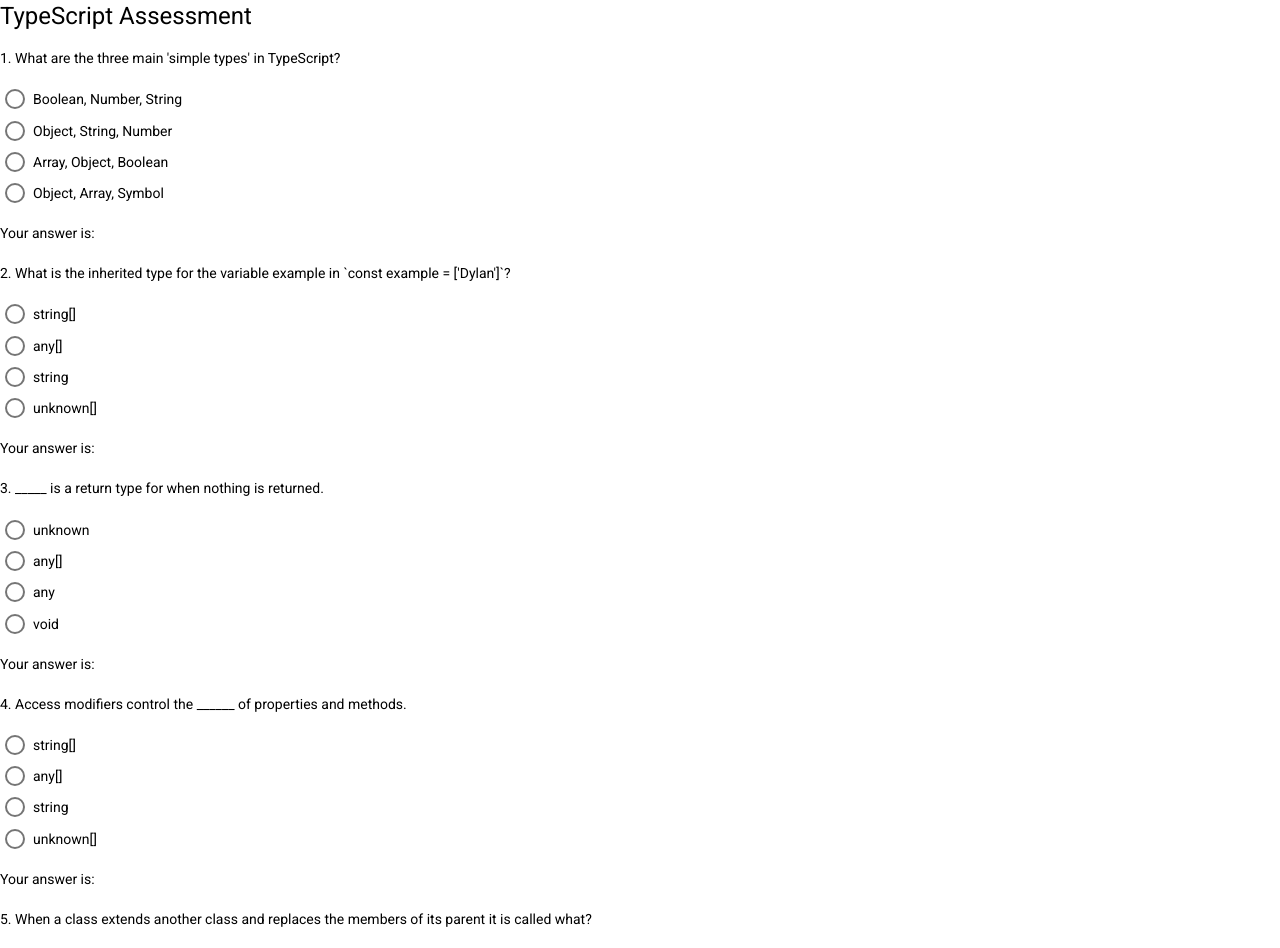
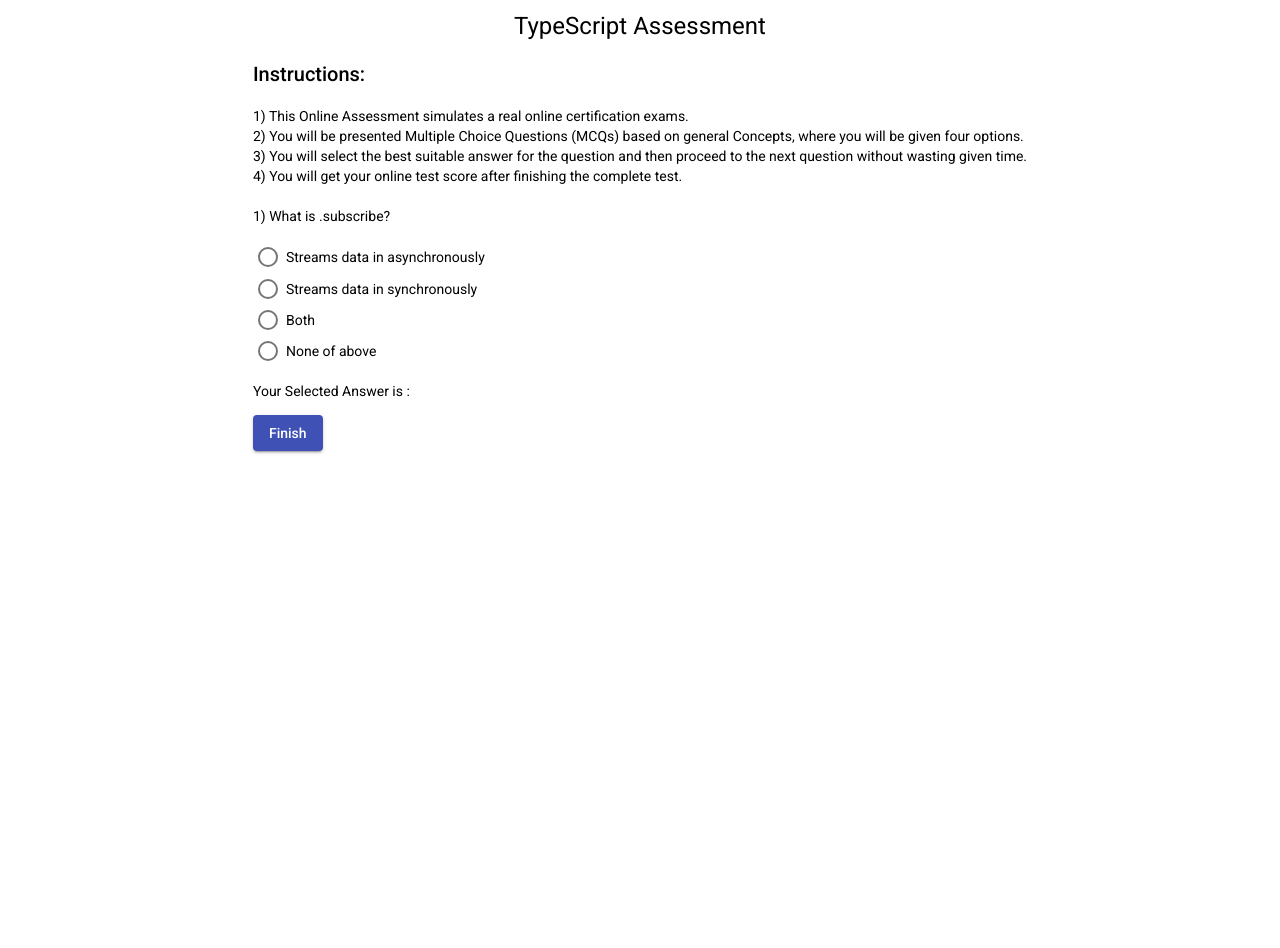
Before and after one commit to sanyogyadav/Online-Assessment, an Angular app: page /online-test in a window 1280 px wide. Shown: the top 948 px of the page. After the commit the page ends 800 px from the top, so only its background shows below. Built offline with nearby package versions, Linux system fonts and the light colour scheme.

Commit message:
[SANYOG]-Flex Functionality added and Routing Between components completed.

```diff
--- a/package.json
+++ b/package.json
@@ -15,6 +15,7 @@
     "@angular/common": "^14.2.0",
     "@angular/compiler": "^14.2.0",
     "@angular/core": "^14.2.0",
+    "@angular/flex-layout": "^14.0.0-beta.41",
     "@angular/forms": "^14.2.0",
     "@angular/material": "^13.0.0",
     "@angular/platform-browser": "^14.2.0",
--- a/src/app/app.module.ts
+++ b/src/app/app.module.ts
@@ -2,6 +2,7 @@ import { NgModule } from '@angular/core';
 import { FormsModule } from '@angular/forms';
 import { BrowserModule } from '@angular/platform-browser';
 
+import { FlexLayoutModule } from "@angular/flex-layout";
 import { AppRoutingModule } from './app-routing.module';
 import { AppComponent } from './app.component';
 import { FormComponentComponent } from './form-component/form-component.component';
@@ -26,7 +27,8 @@ import { FinishComponent } from './finish/finish.component';
     FormsModule,
     BrowserAnimationsModule,
     MatButtonModule,
-    MatRadioModule
+    MatRadioModule,
+    FlexLayoutModule
   ],
   providers: [],
   bootstrap: [AppComponent]
--- a/src/app/finish/finish.component.css
+++ b/src/app/finish/finish.component.css
@@ -0,0 +1,25 @@
+.parent{
+    height: 100%;
+    text-align: center;
+}
+.child{
+    height: 50%;
+    width: 50%;
+    border: 1px solid rgb(121, 119, 119);
+    border-radius: 6px;
+    margin-top: 200px;
+    /* // margin-left: 80px;
+    // margin-top: 40px;
+    // justify-content: space-around;
+    // background-color: aqua; */
+}
+
+h1{
+    text-align: center;
+    margin-top: 10px;
+}
+p{
+    margin-left: 15px;
+    margin-top: 30px;
+    margin-right: 15px;
+}
--- a/src/app/finish/finish.component.html
+++ b/src/app/finish/finish.component.html
@@ -1 +1,9 @@
-<p>Congratulations Assessment has been submitted.</p>
+<div class="parent" fxLayout="row" fxLayoutAlign="center center">
+    <div class="child" fxLayout="column" fxLayoutAlign="space-around center" >
+        <div>
+            <h1>Thankyou!!! </h1>
+            <p> Your Online Assessment has been submitted successfully. The Result of this assessment will be sent to your registered email id...</p>
+        </div>
+        <h3><a routerLink="../form-component">Return to the main page</a></h3>
+    </div>
+</div>
--- a/src/app/form-component/form-component.component.html
+++ b/src/app/form-component/form-component.component.html
@@ -3,7 +3,7 @@
     <form #login="ngForm" (ngSubmit)="submit(login)">
         <div class="form-group">
             <label for="firstname">FirstName</label><br>
-            <input required minlength="2" maxlength="12" type="text" name="firstname" class="form-control" #fname="ngModel" ngModel>
+            <input required minlength="2" maxlength="12" type="text" class="form-control" name="firstname" #fname="ngModel" ngModel>
             <div *ngIf = "fname.touched && fname.invalid" class="alert alert-danger">
                 <p *ngIf="fname.errors?.['required']">FirstName Required!!</p>
                 <p *ngIf="fname.errors?.['minlength']">Sorry! Short Username</p>
--- a/src/app/online-test/online-test.component.css
+++ b/src/app/online-test/online-test.component.css
@@ -8,3 +8,8 @@
 .example-radio-button {
     margin: 5px;
 }
+
+h1 {
+  text-align: center;
+    margin-top: 10px;
+}
--- a/src/app/online-test/online-test.component.html
+++ b/src/app/online-test/online-test.component.html
@@ -1,46 +1,23 @@
-<div class="container">
-    <h1>TypeScript Assessment</h1>
-    <label id="example-radio-group-label">1. What are the three main 'simple types' in TypeScript?</label>
-    <mat-radio-group aria-labelledby="example-radio-group-label" class="example-radio-group" [(ngModel)]="question1">
-        <mat-radio-button class="example-radio-button" *ngFor="let type of types" [value]="type">
-            {{type}}
-        </mat-radio-button>
-    </mat-radio-group>
-    <div>Your answer is: {{question1}}</div><br>
-
-    <label id="example-radio-group-label">2. What is the inherited type for the variable example in `const example =
-        ['Dylan']`?</label>
-    <mat-radio-group aria-labelledby="example-radio-group-label" class="example-radio-group" [(ngModel)]="question2">
-        <mat-radio-button class="example-radio-button" *ngFor="let inherit of inherits" [value]="inherit">
-            {{inherit}}
-        </mat-radio-button>
-    </mat-radio-group>
-    <div>Your answer is: {{question2}}</div><br>
-
-    <label id="example-radio-group-label">3. _____ is a return type for when nothing is returned.</label>
-    <mat-radio-group aria-labelledby="example-radio-group-label" class="example-radio-group" [(ngModel)]="question3">
-        <mat-radio-button class="example-radio-button" *ngFor="let return of returns" [value]="return">
-            {{return}}
-        </mat-radio-button>
-    </mat-radio-group>
-    <div>Your answer is: {{question3}}</div><br>
-
-    <label id="example-radio-group-label">4. Access modifiers control the ______ of properties and methods.</label>
-    <mat-radio-group aria-labelledby="example-radio-group-label" class="example-radio-group" [(ngModel)]="question4">
-        <mat-radio-button class="example-radio-button" *ngFor="let acc of accmodis" [value]="acc">
-            {{acc}}
-        </mat-radio-button>
-    </mat-radio-group>
-    <div>Your answer is: {{question4}}</div><br>
-
-    <label id="example-radio-group-label">5. When a class extends another class and replaces the members of its parent
-        it is called what?</label>
-    <mat-radio-group aria-labelledby="example-radio-group-label" class="example-radio-group" [(ngModel)]="question5">
-        <mat-radio-button class="example-radio-button" *ngFor="let member of members" [value]="member">
-            {{member}}
-        </mat-radio-button>
-    </mat-radio-group>
-    <div>Your answer is: {{question5}}</div>
-    <pre></pre>
-    <button mat-raised-button color="primary" class="btn" type="submit">Finish</button>
+<div fxLayout="row" fxLayoutAlign="space-around center">
+    <form #online="ngForm" (ngSubmit)="submit(online)">
+        <h1>TypeScript Assessment</h1>
+        <div>
+            <h2>Instructions:</h2>
+            1) This Online Assessment simulates a real online certification exams. <br>
+            2) You will be presented Multiple Choice Questions (MCQs) based on general Concepts, where you will be given
+            four options. <br>
+            3) You will select the best suitable answer for the question and then proceed to the next question without
+            wasting given time. <br>
+            4) You will get your online test score after finishing the complete test.
+        </div><br>
+        <label id="example-radio-group-label">1) What is .subscribe?</label><br>
+        <mat-radio-group class="example-radio-group" [(ngModel)]="selectedValue" name="question1">
+            <mat-radio-button class="example-radio-button" *ngFor="let first of exampleFirst"
+                [value]="first">{{first}}</mat-radio-button>
+        </mat-radio-group>
+        <pre></pre>
+        <div>Your Selected Answer is : {{selectedValue}}</div>
+        <pre></pre>
+        <button mat-raised-button color="primary" class="btn" type="submit">Finish</button>
+    </form>
 </div>
--- a/src/app/online-test/online-test.component.ts
+++ b/src/app/online-test/online-test.component.ts
@@ -1,4 +1,5 @@
 import { Component, OnInit } from '@angular/core';
+import { Router } from '@angular/router';
 
 @Component({
   selector: 'app-online-test',
@@ -7,23 +8,17 @@ import { Component, OnInit } from '@angular/core';
 })
 export class OnlineTestComponent implements OnInit {
 
-  constructor() { }
+  constructor(private router: Router) { }
 
   ngOnInit(): void {
   }
 
-  question1!: string;
-  types: string[] = ['Boolean, Number, String ', 'Object, String, Number', 'Array, Object, Boolean', 'Object, Array, Symbol'];
+  selectedValue: any;
+  exampleFirst : string[] = ['Streams data in asynchronously','Streams data in synchronously','Both','None of above'];
 
-  question2!: string;
-  inherits: string[] = ['string[]','any[]','string','unknown[]'];
+  submit(online : any){
 
-  question3!: string;
-  returns: string[] = ['unknown','any[]','any','void'];
-
-  question4!: string;
-  accmodis: string[] = ['string[]','any[]','string','unknown[]'];
-
-  question5!: string;
-  members: string[] = ['Overload','Extending','Override','inheriting'];
+    console.log("Form Submitted",online)
+    this.router.navigateByUrl('finish');
+  }
 }
```
Also changed, not shown: 1 other file (tests, documents, lock files or other folders).
